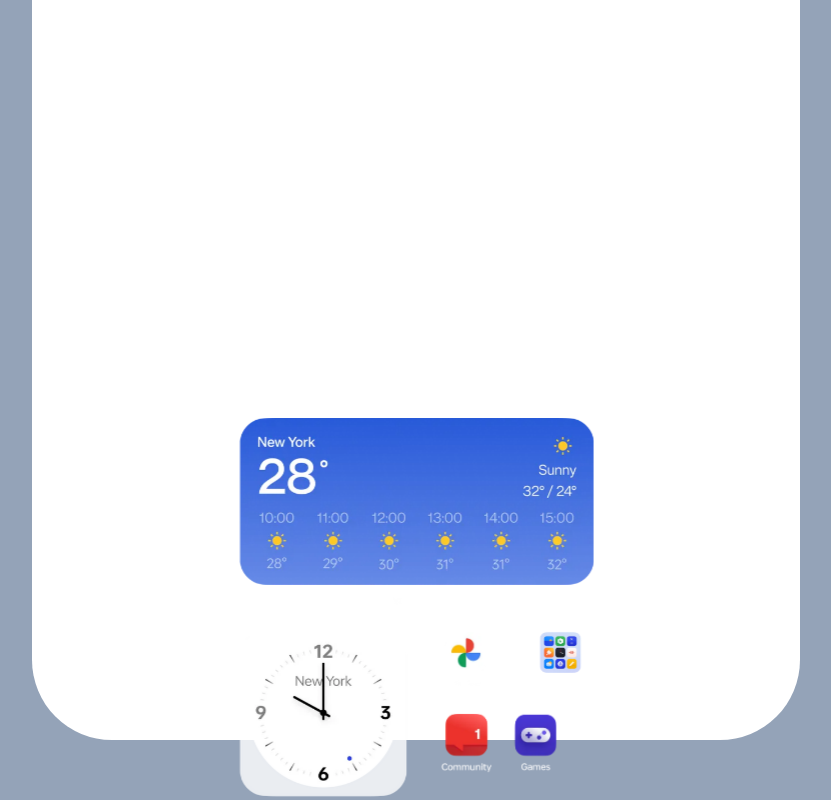
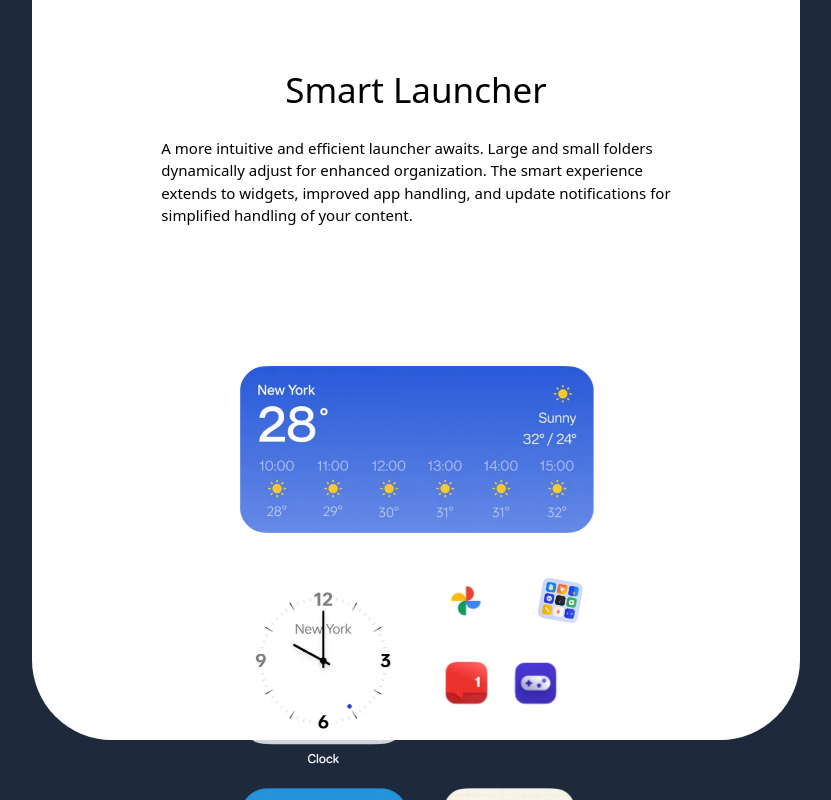
Before and after one commit to Amitrawat4532/faculticeducation, a Next.js app: page /Newtask in a window 1280 px wide. Shown: the part 1120-1920 px from the top of the page, without its empty margins (224-1055 px from the left). Built offline with nearby package versions, Linux system fonts and the light colour scheme.

Commit message:
update-2

```diff
--- a/pages/Newtask.js
+++ b/pages/Newtask.js
@@ -1,6 +1,7 @@
 /* eslint-disable @next/next/no-img-element */
 import { motion, motionValue, useScroll, useTransform } from "framer-motion";
-import { useEffect, useState } from "react";
+import { use, useEffect, useState } from "react";
+
 import Dummy from "/components/Dummy";
 
 const Newtask = () => {
@@ -16,20 +17,16 @@ const Newtask = () => {
   const v = motionValue(scrVal);
   const w = useTransform(v, [150, 400], [60, 100]);
   const scale = useTransform(scrollYProgress, [2.7, 0.4], [0.1, 1]);
-  const scaleone = useTransform(scrollYProgress, [1.3, 0.6], [0.1, 1]);
-  // const scaleone = useTransform(v, [2, 2], [2, 1]);
-  // const variants = useTransform(v, [2, 1], [2, 1]);
   // const h = useTransform(v, [150, 400], [60, 100]);
-  // const opacity = useTransform(v, [700, 900], [0, 1]);
-  // const scaleRight = useTransform(scrollY, [2, 1], [2, 1]);
-  // const yRight = useTransform(v, [400, 400], ["400", "400"]);
-  // const xRight = useTransform(v, [400, 300], ["400", "400"]);
-
+  const opacity = useTransform(v, [1200, 100], [0, 1]);
   const opacityText = useTransform(v, [100, 800], [0, 1]);
-  // const animateText = useTransform(v, [1300, 1500], [10, 0]);
+  // icon transformation section
+  const icon3 = useTransform(scrollYProgress, [0.3, 0.4], [1.1, 0.6]);
+  // icon transformation section
 
   return (
-    <section className="flex flex-col  items-center h-[250vh] bg-slate-400 ">
+    <>
+      <section className="flex flex-col  items-center h-[285vh] bg-slate-800 ">
         <Dummy />
         <motion.div
           style={{
@@ -78,67 +75,48 @@ const Newtask = () => {
               // left: "27%",
               zIndex: "100",
 
-            opacity: opacityText.current,
+              // opacity: opacityText.current,
             }}
           >
-          <h3 className="text-[35px] text-black">Smart Launcher</h3>
-          <h3 className="text-[15px] text-black textAlign-center">
+            <h3
+              className="text-[35px] text-black"
+              style={{ opacity: opacity.current }}
+            >
+              Smart Launcher
+            </h3>
+            <h3
+              className="text-[15px] text-black textAlign-center"
+              style={{ opacity: opacity.current }}
+            >
               A more intuitive and efficient launcher awaits. Large and small
               folders <br />
               dynamically adjust for enhanced organization. The smart experience
               <br />
-            extends to widgets, improved app handling, and update notifications
-            for <br />
+              extends to widgets, improved app handling, and update
+              notifications for <br />
               simplified handling of your content.
             </h3>
-          {/* <Image
-            src="/images/featurephone.webp"
-            height="200"
-            width="400"
-            alt="hii"
-            className="absolute top-[110%] left-[20%]"
-            style={{ zIndex: "100" }}
-          />
-          <Image
-            src="/images/phoneicon1.webp"
-            height="200"
-            width="68"
-            alt="hii"
-            className="absolute top-[285%] left-[72%]"
-            style={{ zIndex: "100" }}
-          />
-          <Image
-            src="/images/phoneicon2.webp"
-            height="200"
-            width="180"
-            alt="hii"
-            className="absolute top-[285%] left-[55%]"
-            style={{ zIndex: "100" }}
-          />
-          <Image
-            src="/images/phoneicon3.webp"
-            height="200"
-            width="170"
-            alt="hii"
-            className="absolute top-[460%] left-[58%]"
-            style={{ zIndex: "100" }}
-          /> */}
+
             {/* <Zoom /> */}
           </div>
           {/* zoom page */}
-        <div className=" flex justify-center items-center absolute top-[60%] w-full">
+          <div className=" flex justify-center items-center absolute top-[55%] w-full overflow-y-visible">
             <motion.div
               style={{
                 display: "flex",
                 position: "sticky",
                 top: "20px",
-              scale: scaleone.scrollYProgress,
               }}
             >
               <motion.div style={{ scale }}>
                 <motion.img
                   src="/images/featurephone.webp"
-                style={{ zIndex: "100", height: "800px" }}
+                  style={{
+                    zIndex: "100",
+                    height: "800px",
+                    position: "sticky",
+                    top: "10px",
+                  }}
                 />
                 <motion.img
                   src="/images/phoneicon1.webp"
@@ -149,7 +127,12 @@ const Newtask = () => {
                     position: "absolute",
                     top: "35%",
                     left: "85%",
-                  scale: scaleone.scrollYProgress,
+                  }}
+                  animate={{
+                    x: 0,
+                    y: 0,
+                    scale: icon3.scrolly,
+                    rotate: 100,
                   }}
                 />
                 <motion.img
@@ -161,7 +144,9 @@ const Newtask = () => {
                     position: "absolute",
                     top: "35%",
                     left: "57%",
+                    // scaleone,
                   }}
+                  // animate={{ scale: `${icon3.current}vw` }}
                 />
                 <motion.img
                   src="/images/phoneicon3.webp"
@@ -180,6 +165,7 @@ const Newtask = () => {
           {/* zoom page */}
         </motion.div>
       </section>
+    </>
   );
 };
 
```
Lines whose indentation alone changed are shown as unchanged.
